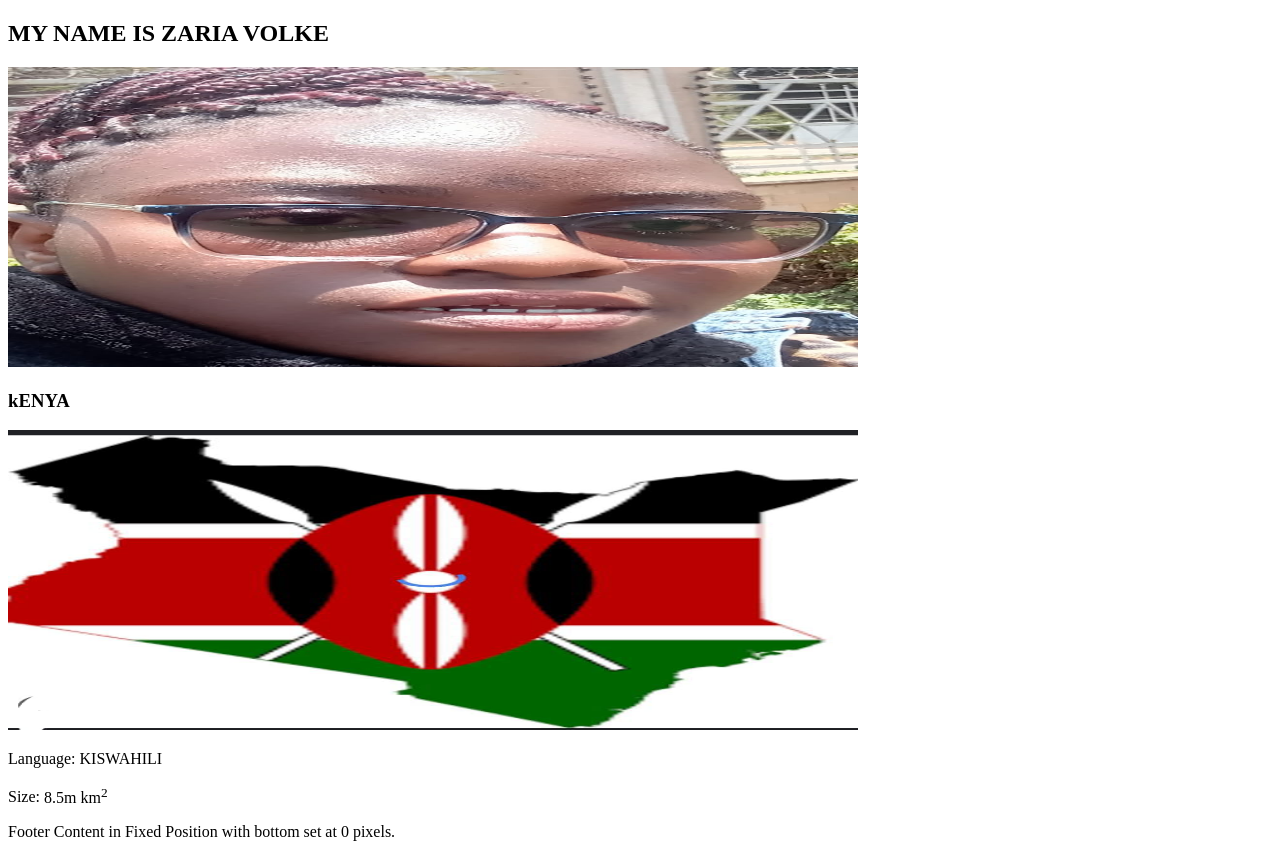
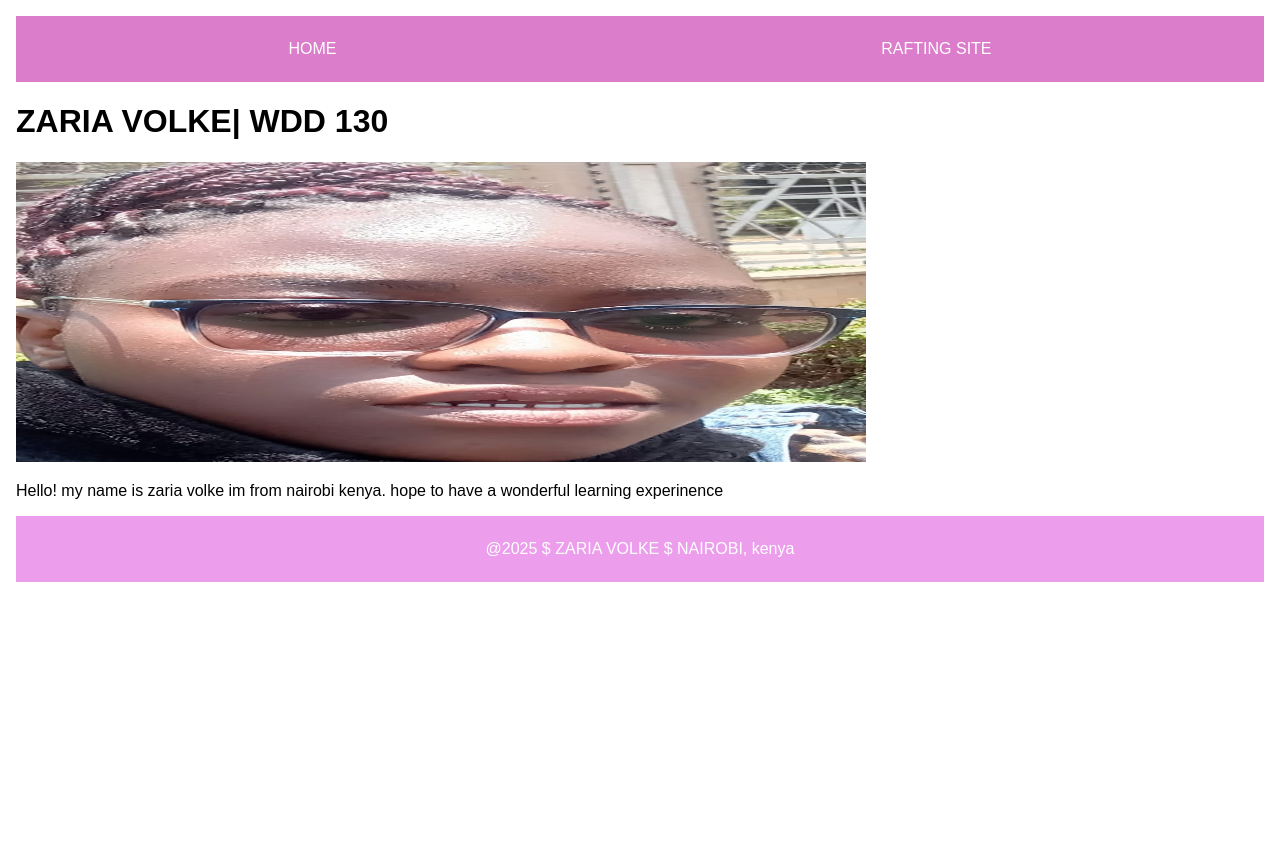
Before and after one commit to volkezaria2/WDD-130, a plain HTML site: page index.html in a window 1280 px wide. After the commit the page ends 800 px from the top, so only its background shows below. Drawn offline with Linux system fonts and the light colour scheme.

Commit message:
index.html

```diff
--- a/index.html
+++ b/index.html
@@ -1,27 +1,29 @@
 <!DOCTYPE html>
-<html lang="en">
+<html lang="en-us">
 
 <head>
-    <meta charset="UTF-8">
-    <meta name="viewport" content="width=device-width, initial-scale=1.0">
-    <link rel="stylesheet" href="styles/overlay.css">
-    <title>Document</title>
+  <meta charset="utf-8">
+  <meta name="viewport" content="width=device-width, initial-scale=1.0">
+  <title>ZARIA VOLKE | WDD 130</title>
+  <link rel="stylesheet" href="styles/styles.css">
 </head>
 
 <body>
-    <main>
-        <h2>MY NAME IS ZARIA VOLKE</h2>
-        <div class="herodiv">
-            <img src="wwr/images/zaria.jpg" alt="Placeholder image" width="850" height="300">
-            <section class="stats">
-                <h3>kENYA</h3>
-                <img src="wwr/images/kenya.jpg" alt="Placeholder image" width="850" height="300">
-                <p>Language: <span id="lan">KISWAHILI</span></p>
-                <p>Size: <span id="size">8.5m km<sup>2</up></span></p>
-            </section>
-        </div>
-    </main>
-    <footer>Footer Content in Fixed Position with bottom set at 0 pixels.</footer>
+  <header>
+    <nav>
+      <a href="#">HOME</a>
+      <a href="wwr/">RAFTING SITE</a>
+    </nav>
+  </header>
+  <main>
+    <h1>ZARIA VOLKE| WDD 130</h1>
+    <img src="wwr/images/zaria.jpg" alt="Placeholder image" width="850" height="300">
+    <p>Hello! my name is zaria volke im from nairobi kenya.
+      hope to have a wonderful learning experinence</p>
+  </main>
+  <footer>
+    <p>@2025 $ ZARIA VOLKE $ NAIROBI, kenya</p>
+  </footer>
 </body>
 
 </html>
```
